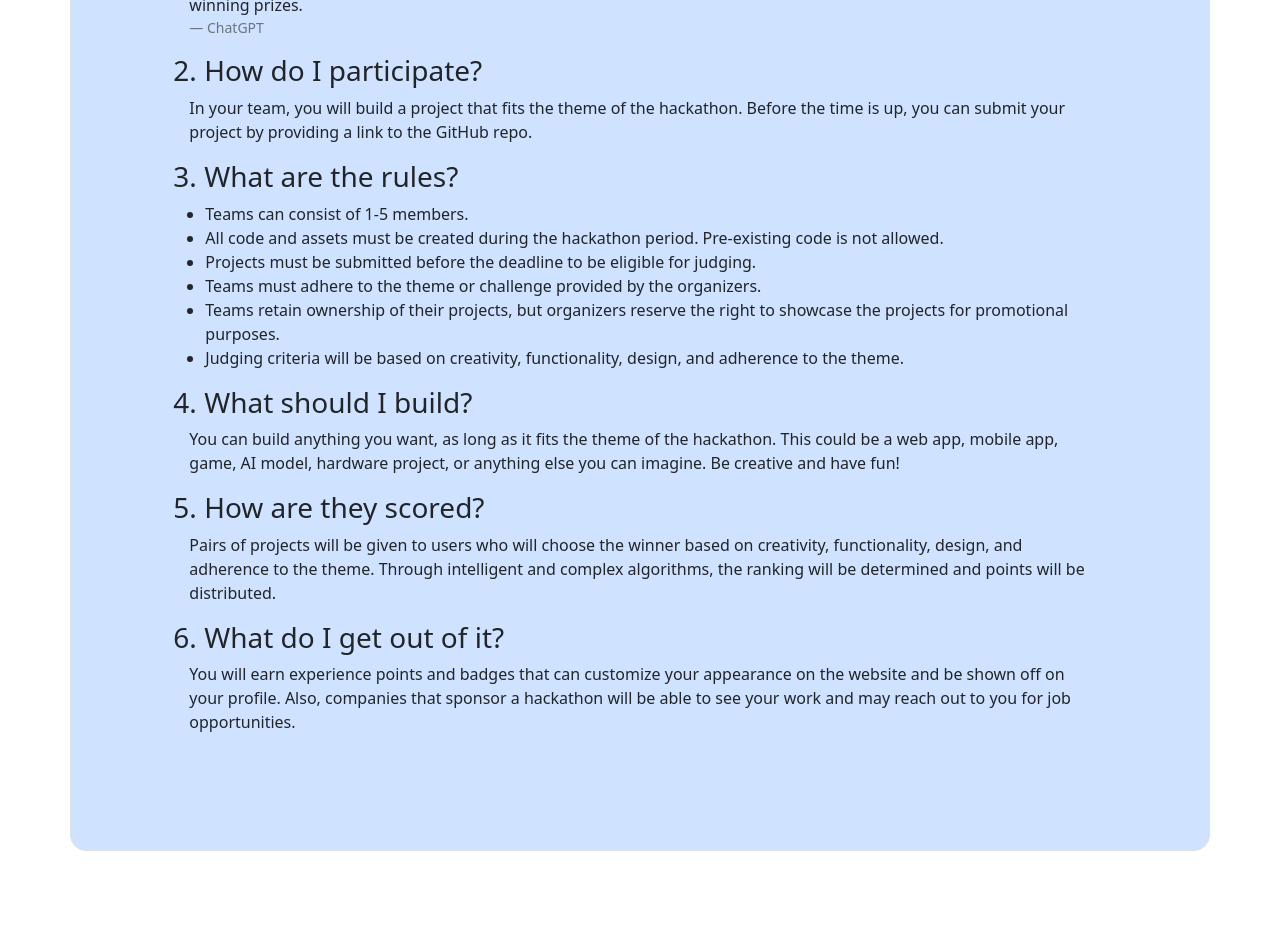
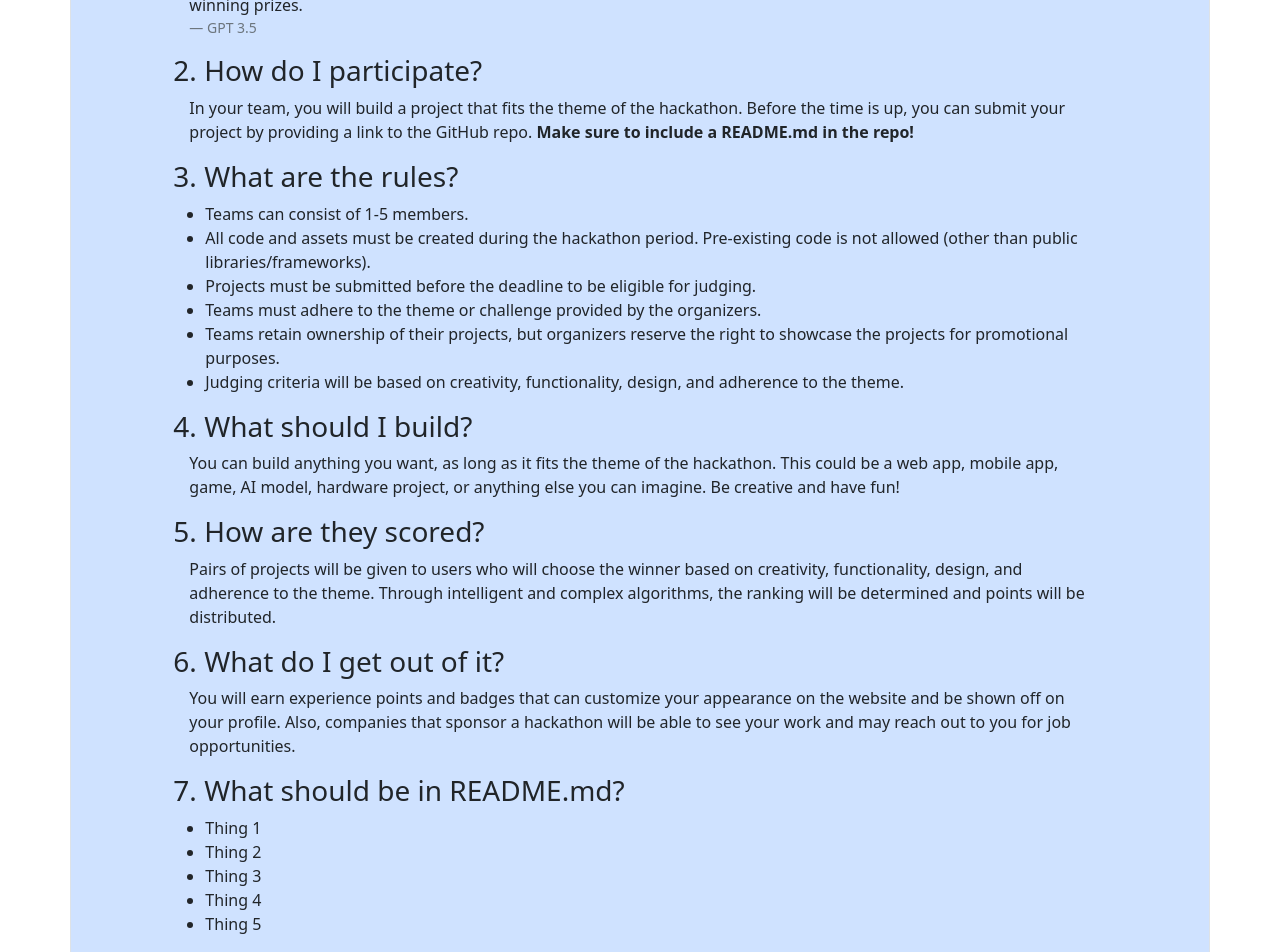
Before and after one commit to A9-dev/hackathonhub, a Next.js app: page / in a window 1280 px wide. Shown: the part 560-1512 px from the top of the page. Built offline with nearby package versions, Linux system fonts and the light colour scheme; no server answers; the database is empty.

Commit message:
feat: Added to FAQ

```diff
--- a/src/app/page.tsx
+++ b/src/app/page.tsx
@@ -41,13 +41,14 @@ export default function Home() {
               or hardware projects within a short timeframe, often focused on specific themes or
               challenges, with opportunities for learning, networking, and winning prizes.
             </p>
-            <figcaption className="blockquote-footer">ChatGPT</figcaption>
+            <figcaption className="blockquote-footer">GPT 3.5</figcaption>
           </figure>
 
           <h3>2. How do I participate?</h3>
           <p className="mx-3">
             In your team, you will build a project that fits the theme of the hackathon. Before the
-            time is up, you can submit your project by providing a link to the GitHub repo.
+            time is up, you can submit your project by providing a link to the GitHub repo.{" "}
+            <b>Make sure to include a README.md in the repo! </b>
           </p>
           <h3>3. What are the rules?</h3>
 
@@ -55,7 +56,7 @@ export default function Home() {
             <li>Teams can consist of 1-5 members.</li>
             <li>
               All code and assets must be created during the hackathon period. Pre-existing code is
-              not allowed.
+              not allowed (other than public libraries/frameworks).
             </li>
             <li>Projects must be submitted before the deadline to be eligible for judging.</li>
             <li>Teams must adhere to the theme or challenge provided by the organizers.</li>
@@ -86,6 +87,16 @@ export default function Home() {
             website and be shown off on your profile. Also, companies that sponsor a hackathon will
             be able to see your work and may reach out to you for job opportunities.
           </p>
+          <h3>7. What should be in README.md?</h3>
+          <p>
+            <ul>
+              <li>Thing 1</li>
+              <li>Thing 2</li>
+              <li>Thing 3</li>
+              <li>Thing 4</li>
+              <li>Thing 5</li>
+            </ul>
+          </p>
         </div>
       </div>
     </main>
```
